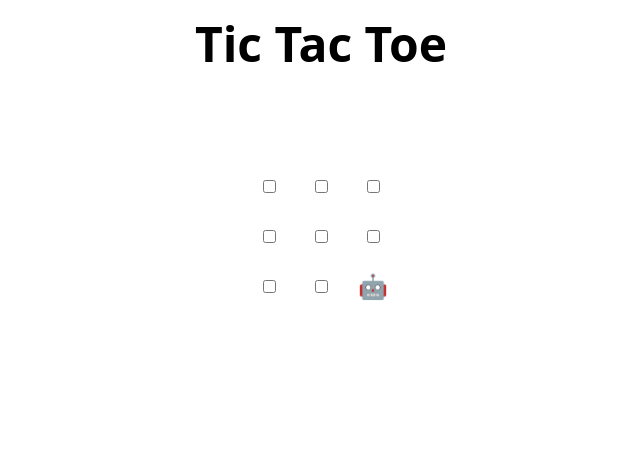
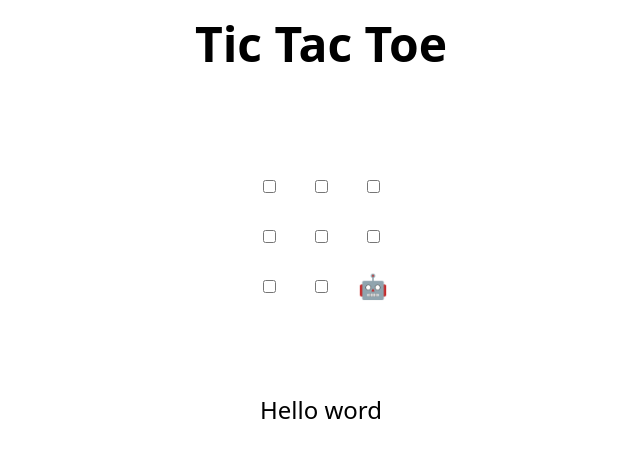
Before and after one commit to AymaneD2000/aymane-mlsa-github, a plain HTML site: page index.html in a window 1280 px wide. Shown: the whole page, without its empty margins (319-959 px from the left). Drawn offline with Linux system fonts and the light colour scheme.

Commit message:
Update index.html
Aymane DEMBELE MLSA-VU

```diff
--- a/index.html
+++ b/index.html
@@ -47,6 +47,7 @@
   </tr>
 </table>
 
+<p>Hello word</p>
 <h2 hidden>Game over, refresh to play again 🧑‍💻 🤖!</h2>
 
 <script>
```
